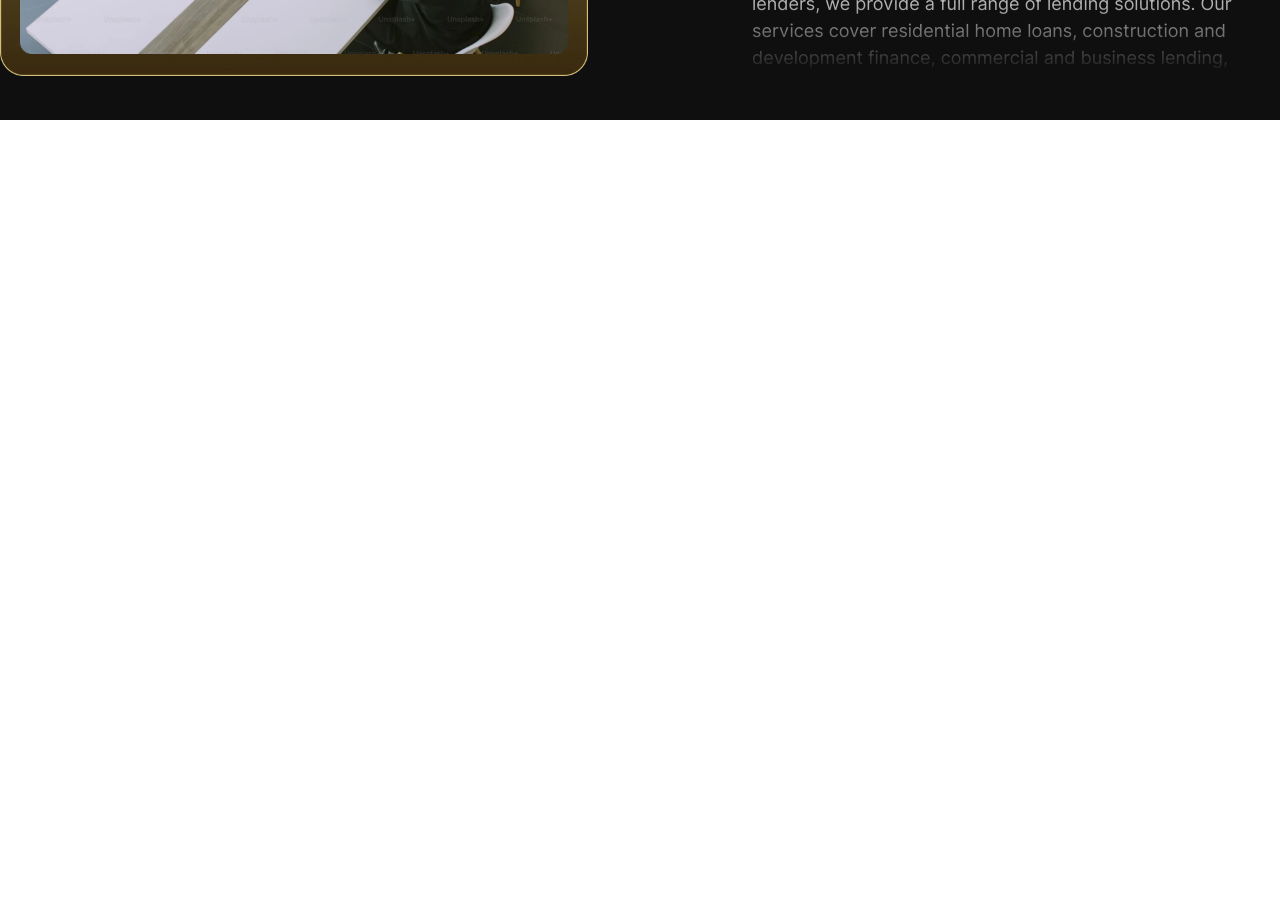
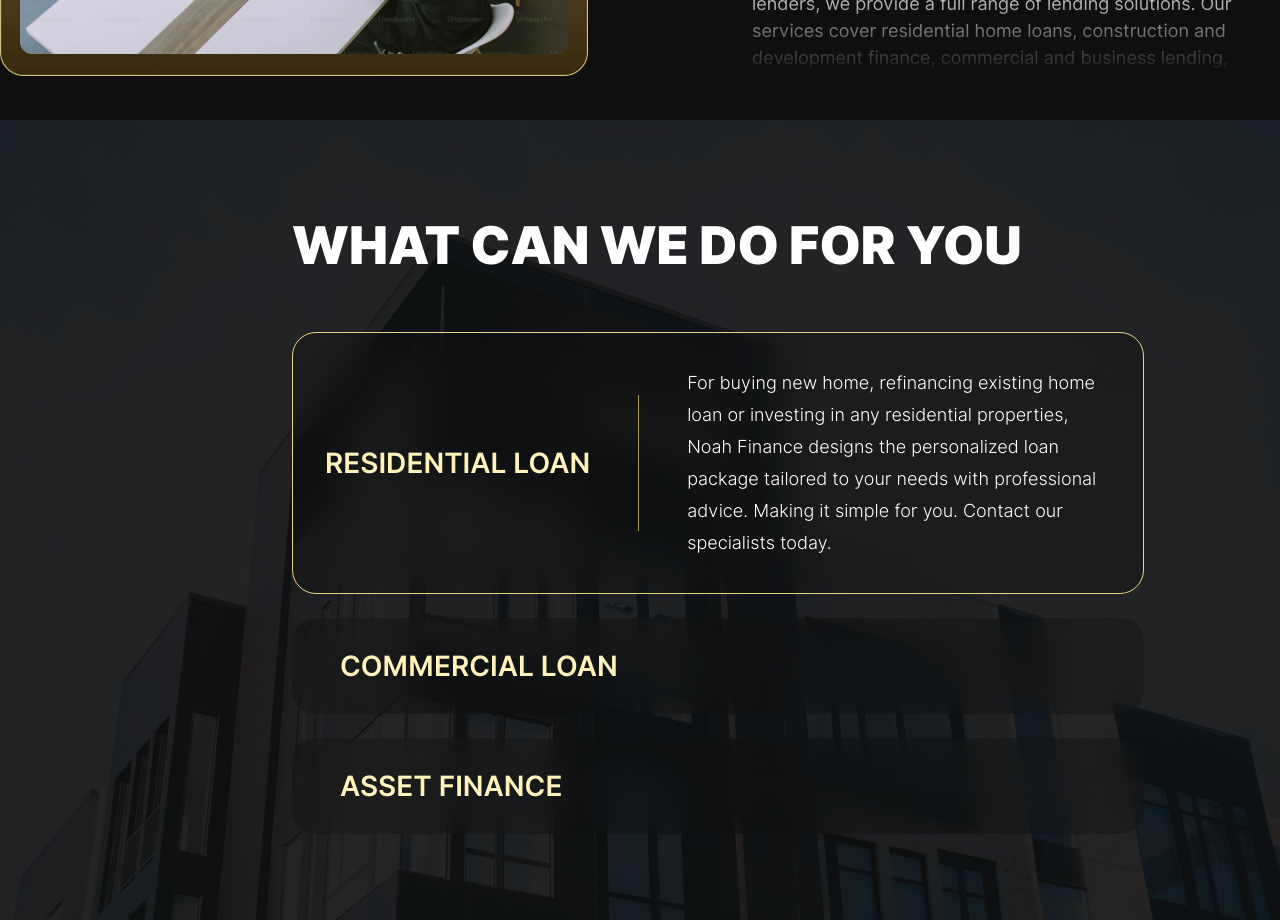
Before and after one commit to Arise-cn/noahfinance, a Next.js app: page /home in a window 1280 px wide. Shown: the part 1480-2400 px from the top of the page. Before the commit the page ends 1600 px from the top, so only its background shows below. Built offline with nearby package versions, Linux system fonts and the light colour scheme; a web font is replaced by a local one.

Commit message:
feat: Add WhatWeDoSection component to Home page, showcasing service offerings with interactive elements. Include background image for enhanced visual appeal.

```diff
--- /dev/null
+++ b/app/home/_components/WhatWeDoSection.tsx
@@ -0,0 +1,123 @@
+"use client";
+
+import { useViewport } from "@/hooks/useViewport";
+import { cn } from "@/utils/cn";
+import { LayoutGroup, motion } from "motion/react";
+import Image from "next/image";
+import { useState } from "react";
+
+const SERVICES = [
+  {
+    id: "residential",
+    title: "RESIDENTIAL LOAN",
+    body:
+      "For buying new home, refinancing existing home loan or investing in any residential properties, Noah Finance designs the personalized loan package tailored to your needs with professional advice. Making it simple for you. Contact our specialists today.",
+  },
+  {
+    id: "commercial",
+    title: "COMMERCIAL LOAN",
+    body:
+      "Whether you are acquiring owner-occupied premises, refinancing, or funding growth, we structure commercial lending with clarity and efficiency. We work across banks and specialist lenders to match your business goals and cash flow.",
+  },
+  {
+    id: "asset",
+    title: "ASSET FINANCE",
+    body:
+      "From vehicles to equipment, we help you preserve cash flow with structured asset finance. Competitive options, transparent terms, and guidance through approval and settlement so you can focus on running your business.",
+  },
+] as const;
+
+type ServiceId = (typeof SERVICES)[number]["id"];
+
+const WhatWeDoSection = () => {
+  const { height } = useViewport();
+  const [openId, setOpenId] = useState<ServiceId>("residential");
+
+  return (
+    <div
+      style={{ minHeight: height ? `${height}px` : "100vh" }}
+      className="relative w-screen overflow-hidden bg-[#0f0f0f]"
+    >
+      <div className="pointer-events-none absolute inset-0">
+        <Image
+          src="/images/home_p3_bg.webp"
+          alt=""
+          fill
+          className="object-cover"
+          sizes="100vw"
+          priority={false}
+        />
+        <div
+          className="absolute inset-0 bg-[rgba(15,15,15,0.9)]"
+          aria-hidden
+        />
+      </div>
+
+      <div
+        className={cn(
+          "relative z-10 flex min-h-[inherit] w-full flex-col justify-center",
+          "px-8 py-16 md:px-[136px] xl:pl-[292px] xl:pr-[136px]",
+        )}
+      >
+        <h2 className="font-misans text-[52px] font-black leading-normal text-white">
+          WHAT CAN WE DO FOR YOU
+        </h2>
+
+        <LayoutGroup id="home-services">
+          <ul className="mt-[48px] flex w-full max-w-[1336px] flex-col gap-6">
+            {SERVICES.map((service) => {
+              const isOpen = openId === service.id;
+              return (
+                <li key={service.id}>
+                  <motion.div
+                    layout
+                    transition={{
+                      type: "spring",
+                      stiffness: 380,
+                      damping: 34,
+                    }}
+                    className={cn(
+                      "w-full overflow-hidden rounded-[24px] backdrop-blur-[19.4px]",
+                      "bg-[rgba(15,15,15,0.3)]",
+                      isOpen && "border border-solid border-[#e8d587]",
+                      !isOpen && "h-[96px]",
+                    )}
+                  >
+                    <button
+                      type="button"
+                      aria-expanded={isOpen}
+                      className={cn(
+                        "flex w-full text-left transition-colors hover:bg-white/3",
+                        isOpen
+                          ? "flex-col gap-8 px-8 py-[34px] sm:flex-row sm:items-center sm:gap-12"
+                          : "h-full items-center px-12",
+                      )}
+                      onClick={() => setOpenId(service.id)}
+                    >
+                      <span className="shrink-0 font-inter text-[28px] font-semibold leading-normal text-[#fff2ba]">
+                        {service.title}
+                      </span>
+                      {isOpen ? (
+                        <>
+                          <span
+                            className="hidden h-[136px] w-px shrink-0 bg-[#e8d587]/70 sm:block"
+                            aria-hidden
+                          />
+                          <p className="max-w-[800px] font-inter text-[18px] font-light leading-[32px] text-white">
+                            {service.body}
+                          </p>
+                        </>
+                      ) : null}
+                    </button>
+                  </motion.div>
+                </li>
+              );
+            })}
+          </ul>
+        </LayoutGroup>
+      </div>
+    </div>
+  );
+};
+
+export default WhatWeDoSection;
--- a/app/home/page.tsx
+++ b/app/home/page.tsx
@@ -1,11 +1,13 @@
 import AboutSection from "./_components/AboutSection";
 import HeroSection from "./_components/HeroSection";
+import WhatWeDoSection from "./_components/WhatWeDoSection";
 
 const HomePage = () => {
   return (
     <div className="w-screen flex flex-col overflow-y-scroll">
       <HeroSection />
       <AboutSection />
+      <WhatWeDoSection />
     </div>
   );
 };
```
Also changed, not shown: public/images/home_p3_bg.webp (added).
